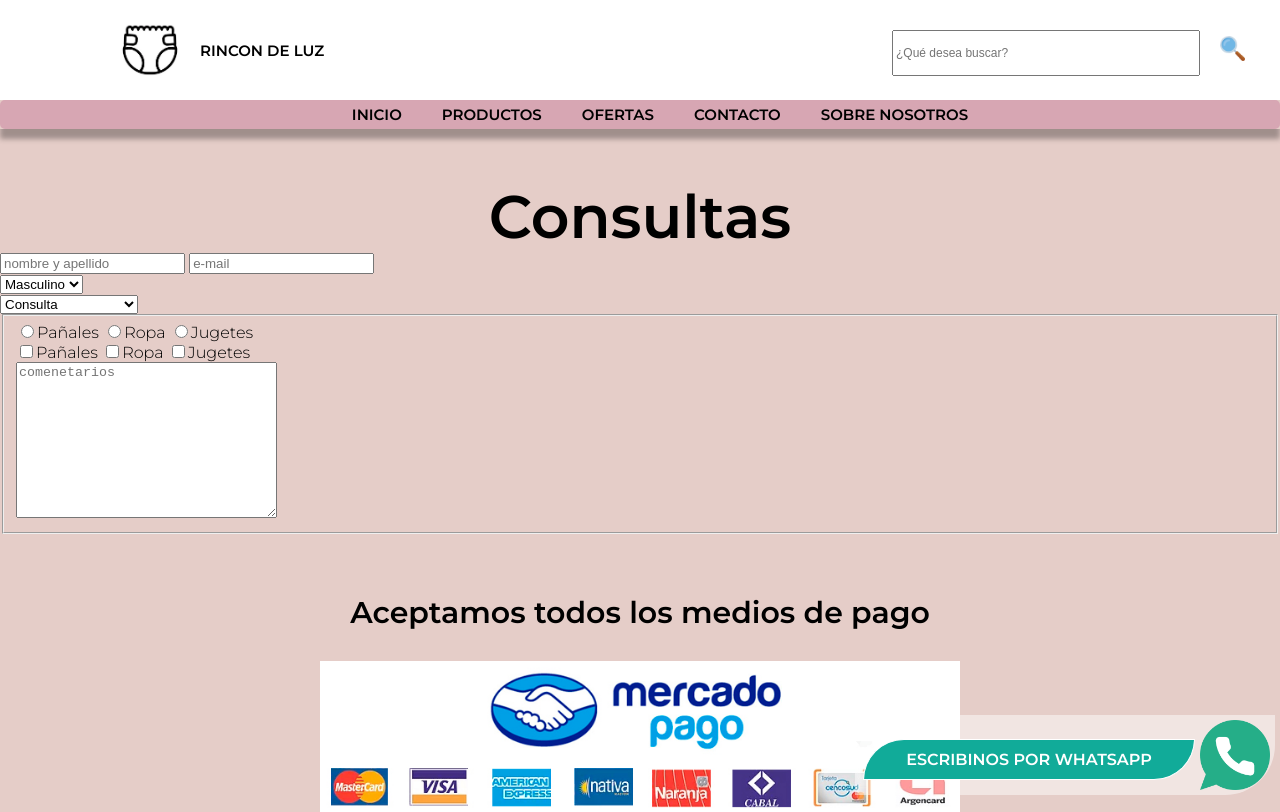
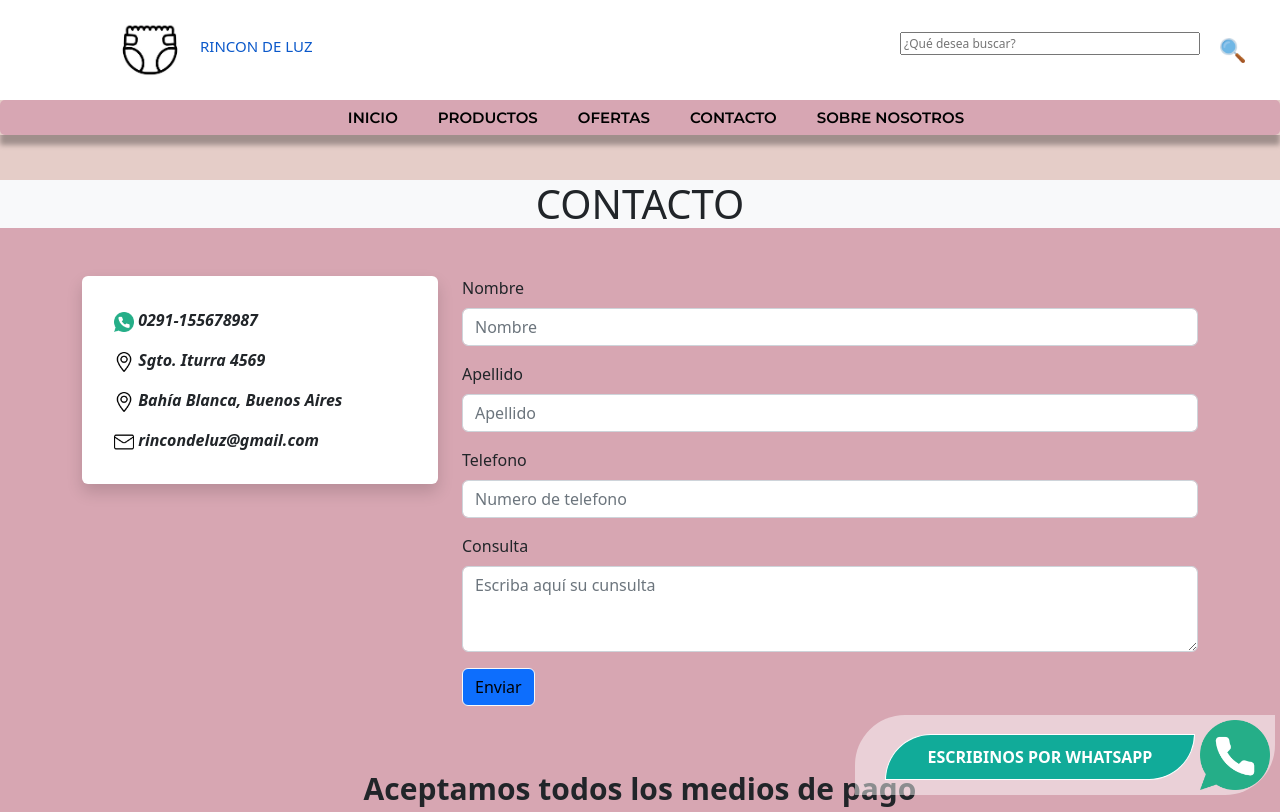
Before and after one commit to brunorosales1583/brunorosales1583, a plain HTML site: page contacto.html in a window 1280 px wide. Shown: the top 812 px of the page. Drawn offline with nearby package versions, Linux system fonts and the light colour scheme.

Commit message:
responsibe general, agregado de bs a seccion contacto

```diff
--- a/STYLE/style.css
+++ b/STYLE/style.css
@@ -634,8 +634,13 @@ section img {
 /*=====================*/
 
 
+/*=====================*/
+/*SECCION 4, Contacto*/
+/*=====================*/
 
-
+.consultas{
+    background-color: #D7A6B2;
+}
 
 
 
--- a/contacto.html
+++ b/contacto.html
@@ -16,6 +16,11 @@
 
 	<!--titulo de la solapa web-->
 	<title>Rincon de Luz</title>
+
+	<!-- CSS only -->
+	<link href="https://cdn.jsdelivr.net/npm/bootstrap@5.2.0/dist/css/bootstrap.min.css" rel="stylesheet"
+		integrity="sha384-gH2yIJqKdNHPEq0n4Mqa/HGKIhSkIHeL5AyhkYV8i59U5AR6csBvApHHNl/vI1Bx" crossorigin="anonymous">
+
 </head>
 
 <!--encabezado-->
@@ -69,8 +74,7 @@
 
 
 <!--articulo principal-->
-<main>
-
+<main class="consultas">
 	<div class="contenedor-w-fijo">
 		<!--Whatsapp fijo-->
 		<div class="w-fijo">
@@ -86,44 +90,73 @@
 		</div>
 	</div>
 
-	<form action="">
-		<h1>Consultas</h1>
-		<label>
-			<input type="text" placeholder="nombre y apellido">
-		</label>
-		<label>
-			<input type="text" placeholder="e-mail"><br />
-		</label>
-		<div>
-			<select name="" id="">
-				<option value="">Masculino</option>
-				<option value="">Femenino</option>
-				<option value="">Otros</option>
-			</select>
+	<!--Articulo de Consultas-->
+	<main>
+		<h1 class="bg-light justify-content-center">
+			CONTACTO
+		</h1>
+
+		<div class="container mt-5">
+			<div class="row justify-content-md-center">
+
+				<div class="col-lg-4">
+					<div class="shadow p-3 bg-body rounded">
+						<ul class="listado-contacto list-unstyled">
+							<li class="contact-item m-3 fst-italic fw-bolder">
+								<img src="imagenes/img-whatsapp.png" alt="" width="20px">
+								0291-155678987
+							</li>
+							<li class="contact-item m-3 fst-italic fw-bolder">
+								<img src="imagenes/img-direccion.png" alt="" width="20px">
+								Sgto. Iturra 4569
+							</li>
+							<li class="contact-item m-3 fst-italic fw-bolder">
+								<img src="imagenes/img-direccion.png" alt="" width="20px">
+								Bahía Blanca, Buenos Aires
+							</li>
+							<li class="contact-item m-3 fst-italic fw-bolder">
+								<img src="imagenes/img-correo.png" alt="" width="20px">
+								rincondeluz@gmail.com
+							</li>
+						</ul>
 					</div>
-		<div>
-			<select name="" id="">
-				<option value="">Consulta</option>
-				<option value="">Solicitud de cambio</option>
-				<option value="">Otros</option>
-			</select>
 				</div>
-		<fieldset>
-			<input type="radio" name="opcion"><span>Pañales</span>
-			<input type="radio" name="opcion"><span>Ropa</span>
-			<input type="radio" name="opcion"><span>Jugetes</span><br />
-			<input type="checkbox" name="" id=""><span>Pañales</span>
-			<input type="checkbox" name="" id=""><span>Ropa</span>
-			<input type="checkbox" name="" id=""><span>Jugetes</span><br />
-			<textarea name="" id="" cols="30" rows="10" placeholder="comenetarios"></textarea><br />
-		</fieldset>
+
+				<div class="col-lg-8">
+					<div class="mb-3">
+						<label for="#" class="form-label">Nombre</label>
+						<input type="email" class="form-control" id="exampleFormControlInput1" placeholder="Nombre">
+					</div>
+					<div class="mb-3">
+						<label for="#" class="form-label">Apellido</label>
+						<input type="email" class="form-control" id="exampleFormControlInput1" placeholder="Apellido">
+					</div>
+					<div class="mb-3">
+						<label for="#" class="form-label">Telefono</label>
+						<input type="email" class="form-control" id="exampleFormControlInput1"
+							placeholder="Numero de telefono">
+					</div>
+					<div class="mb-3">
+						<label for="#" class="form-label">Consulta</label>
+						<textarea class="form-control" id="exampleFormControlTextarea1"
+							placeholder="Escriba aquí su cunsulta" rows="3"></textarea>
+					</div>
+
+					<button type="button" class="btn btn-light text-decoration-none bg-primary color-">Enviar</button>
+
+				</div>
+			</div>
+		</div>
+	</main>
+
+
+
 	<!--Medios de Pago-->
 	<div class="medios-de-pago">
 		<p class="medios-de-pago"><b>Aceptamos todos los medios de pago</b></p>
 		<img src="imagenes/img-mediosdepago.jpg" alt="imagen de tarjetas" class="img-medios-de-pago">
 	</div>
-		</section>
-</main>
+
 	<!--footer-->
 	<footer>
 		<div class="footer">
@@ -148,6 +181,12 @@
 		<p class="derechos">Derechos reservados a Rincon de Luz S.A.</p>
 
 	</footer>
+
+	<!-- JavaScript Bundle with Popper -->
+	<script src="https://cdn.jsdelivr.net/npm/bootstrap@5.2.0/dist/js/bootstrap.bundle.min.js"
+		integrity="sha384-A3rJD856KowSb7dwlZdYEkO39Gagi7vIsF0jrRAoQmDKKtQBHUuLZ9AsSv4jD4Xa" crossorigin="anonymous">
+	</script>
+
 	</body>
 
 </html>
```
Also changed, not shown: ofertas.html (+1 -11 lines), IMAGENES/img-direccion.png (added), IMAGENES/img-telefono.png (added). Lines whose indentation alone changed are shown as unchanged.
